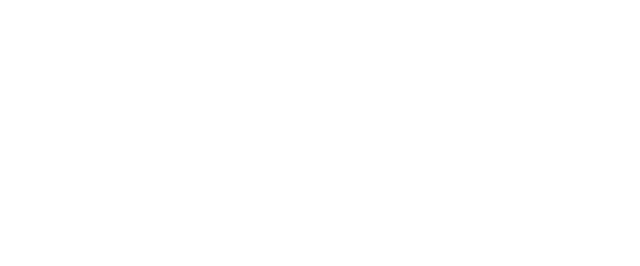
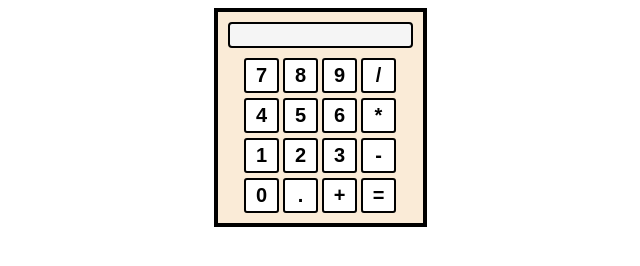
Before and after one commit to MurmUrren/etesechCalculator, a plain HTML site: page index.html in a window 1280 px wide. Shown: the whole page, without its empty margins (320-960 px from the left). Drawn offline with Linux system fonts and the light colour scheme.

Commit message:
Added html with basic calculator buttons and screen and also css

```diff
--- a/index.css
+++ b/index.css
@@ -0,0 +1,39 @@
+.calculator-wrapper{
+    margin: 0 auto;
+    border: 4px black solid;
+    width: fit-content;
+    background-color: antiquewhite;
+}
+
+.calculator-container{
+    display: flex;
+    padding: 10px;
+    flex-direction: column;
+    gap: 10px;
+}
+
+.calculator-btn-container{
+    display: flex;
+    flex-direction: column;
+    gap: 5px;
+    align-items: center;
+}
+
+.calculator-btn-container button{
+    background-color: white;
+    border: 2px black solid;
+    border-radius: 3px;
+    box-sizing: border-box;
+    width: 35px;
+    height: 35px;
+    font-weight: bold;
+    font-size: 20px;
+    text-align: center;
+}
+
+.calculator-screen input{
+    height: 20px;
+    background-color: whitesmoke;
+    border-radius: 4px;
+    border: 2px black solid;
+}
--- a/index.html
+++ b/index.html
@@ -5,9 +5,41 @@
     <meta name="viewport" content="width=device-width, initial-scale=1.0">
     <title>Document</title>
     <script src="calcscript.js"></script>
-
+    <link rel="stylesheet" href="index.css">
 </head>
 <body>
-
+    <div class="calculator-wrapper">
+        <div class="calculator-container">
+            <div class="calculator-screen">
+                <input type="text" disabled>
+            </div>
+            <div class="calculator-btn-container">
+                <div>
+                    <button class="btn" value="7">7</button>
+                    <button class="btn" value="8">8</button>
+                    <button class="btn" value="9">9</button>
+                    <button class="btn operator" value="/">/</button>
+                </div>
+                <div>
+                    <button class="btn" value="4">4</button>
+                    <button class="btn" value="5">5</button>
+                    <button class="btn" value="6">6</button>
+                    <button class="btn operator" value="*">*</button>
+                </div>
+                <div>
+                    <button class="btn" value="1">1</button>
+                    <button class="btn" value="2">2</button>
+                    <button class="btn" value="3">3</button>
+                    <button class="btn operator" value="-">-</button>
+                </div>
+                <div>
+                    <button class="btn" value="0">0</button>
+                    <button class="btn" value=".">.</button>
+                    <button class="btn operator" value="+">+</button>
+                    <button class="btn" value="=">=</button>
+                </div>
+            </div>
+        </div>
+    </div>
 </body>
 </html>
```
